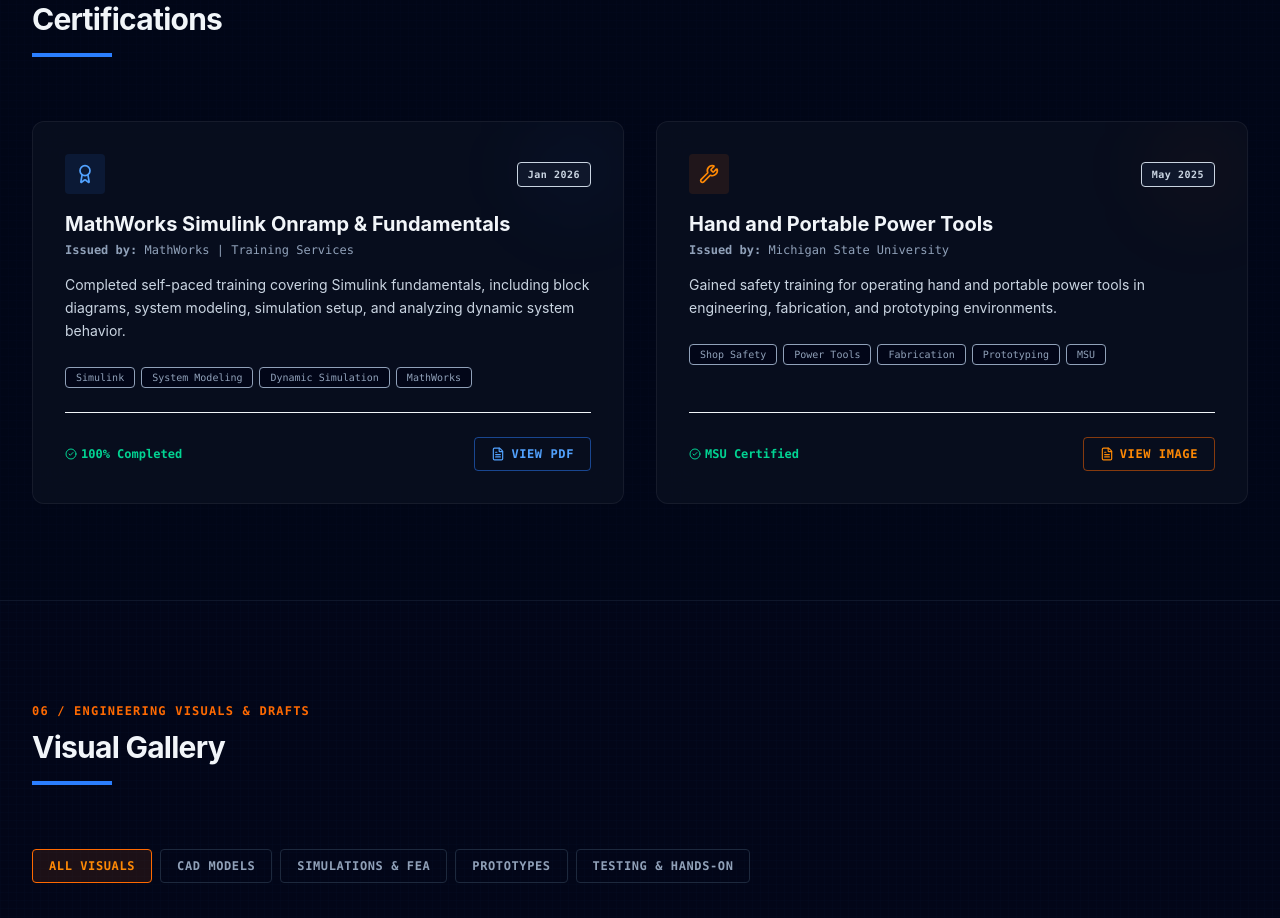
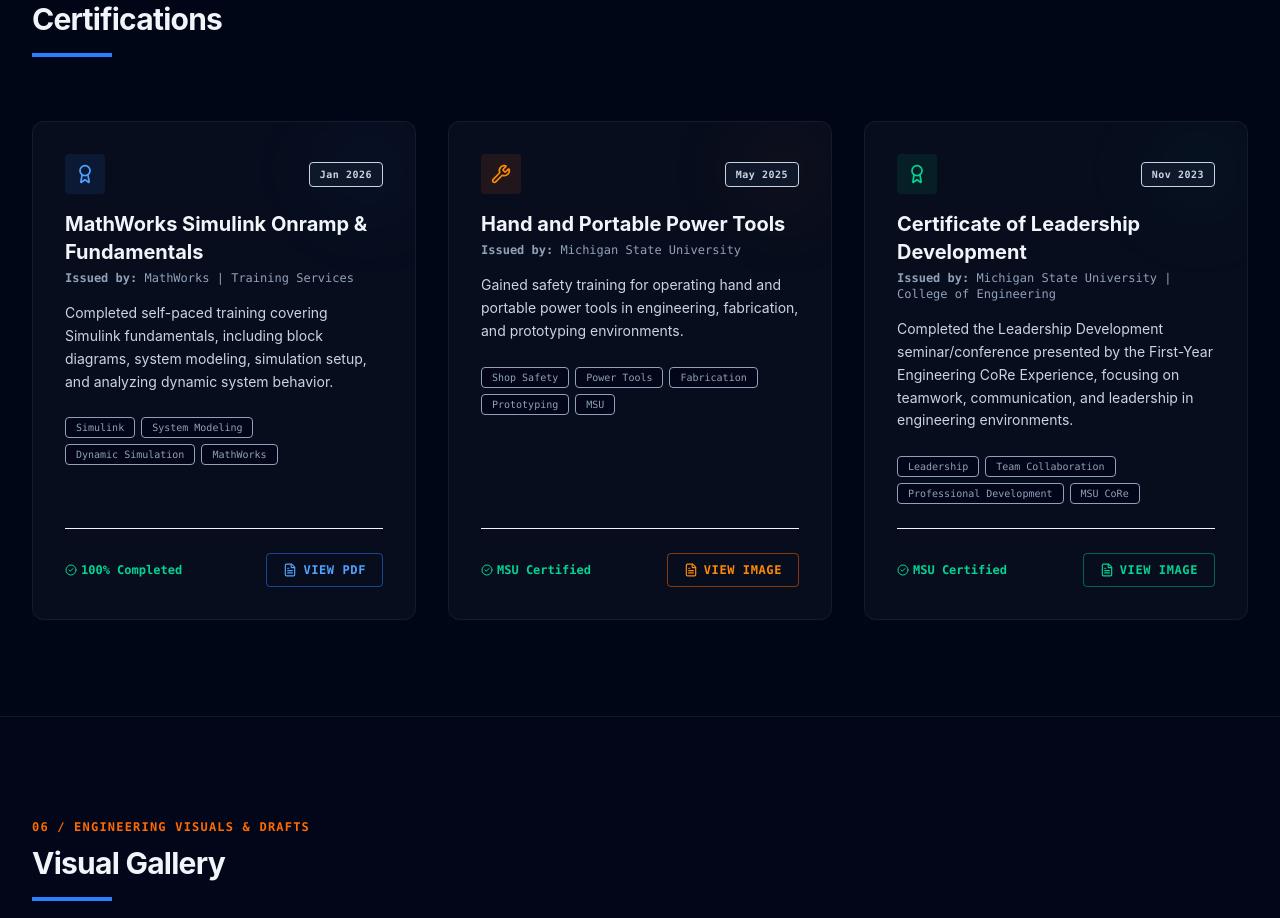
Before and after one commit to Nikhil-s-Portfolio/portfolio, a React (Vite) app: page / in a window 1280 px wide. Shown: the part 5940-6858 px from the top of the page. Built offline with nearby package versions, Linux system fonts and the light colour scheme.

Commit message:
Add Certificate of Leadership Development

```diff
--- a/src/App.jsx
+++ b/src/App.jsx
@@ -1124,7 +1124,7 @@
           </div>
 
           {/* Grid Layout */}
-          <div className="grid grid-cols-1 md:grid-cols-2 gap-8">
+          <div className="grid grid-cols-1 md:grid-cols-2 lg:grid-cols-3 gap-8">
 
             {/* Cert 1: Simulink */}
             <div className="glass-panel p-6 sm:p-8 rounded-xl border border-slate-800/80 hover:border-blue-500/30 transition-all duration-300 hover:shadow-2xl hover:shadow-blue-500/5 group text-left flex flex-col justify-between transform hover:-translate-y-1 relative overflow-hidden">
@@ -1227,6 +1227,60 @@
                   target="_blank"
                   rel="noopener noreferrer"
                   className="px-4 py-2 rounded border border-orange-500/50 hover:bg-orange-500/10 text-orange-400 font-mono font-bold tracking-wider text-xs transition-all flex items-center space-x-1.5 cursor-pointer"
+                >
+                  <FileText size={14} />
+                  <span>VIEW IMAGE</span>
+                </a>
+              </div>
+            </div>
+
+            {/* Cert 3: Leadership Development */}
+            <div className="glass-panel p-6 sm:p-8 rounded-xl border border-slate-800/80 hover:border-emerald-500/30 transition-all duration-300 hover:shadow-2xl hover:shadow-emerald-500/5 group text-left flex flex-col justify-between transform hover:-translate-y-1 relative overflow-hidden">
+              {/* Card Accent Glow */}
+              <div className="absolute top-0 right-0 w-24 h-24 bg-emerald-500/5 rounded-full blur-2xl pointer-events-none -z-10 group-hover:bg-emerald-500/10 transition-colors"></div>
+
+              <div className="space-y-4">
+                <div className="flex items-center justify-between">
+                  <div className="w-10 h-10 rounded bg-emerald-500/10 flex items-center justify-center text-emerald-400 group-hover:bg-emerald-500 group-hover:text-white transition-all">
+                    <Award size={20} />
+                  </div>
+                  <span className="inline-block px-2.5 py-1 text-[10px] font-mono font-bold tracking-wider rounded bg-slate-900 border border-slate-850 text-slate-300">
+                    Nov 2023
+                  </span>
+                </div>
+
+                <div className="space-y-1">
+                  <h3 className="text-xl font-bold font-sans text-slate-100 group-hover:text-emerald-400 transition-colors">
+                    Certificate of Leadership Development
+                  </h3>
+                  <p className="text-xs font-mono text-slate-400">
+                    <strong>Issued by:</strong> Michigan State University | College of Engineering
+                  </p>
+                </div>
+
+                <p className="text-sm text-slate-300 leading-relaxed font-sans">
+                  Completed the Leadership Development seminar/conference presented by the First-Year Engineering CoRe Experience, focusing on teamwork, communication, and leadership in engineering environments.
+                </p>
+
+                <div className="flex flex-wrap gap-1.5 pt-2">
+                  {['Leadership', 'Team Collaboration', 'Professional Development', 'MSU CoRe'].map((tag, i) => (
+                    <span key={i} className="px-2.5 py-0.5 rounded bg-slate-950 border border-slate-850 text-[10px] font-mono text-slate-400">
+                      {tag}
+                    </span>
+                  ))}
+                </div>
+              </div>
+
+              <div className="border-t border-slate-850/80 pt-6 mt-6 flex justify-between items-center text-xs font-mono">
+                <span className="text-emerald-400 font-extrabold flex items-center gap-1">
+                  <CheckCircle2 size={12} />
+                  MSU Certified
+                </span>
+                <a
+                  href={`${import.meta.env.BASE_URL}leadership_development.jpg`}
+                  target="_blank"
+                  rel="noopener noreferrer"
+                  className="px-4 py-2 rounded border border-emerald-500/50 hover:bg-emerald-500/10 text-emerald-400 font-mono font-bold tracking-wider text-xs transition-all flex items-center space-x-1.5 cursor-pointer"
                 >
                   <FileText size={14} />
                   <span>VIEW IMAGE</span>
```
Also changed, not shown: public/leadership_development.jpg (added).
